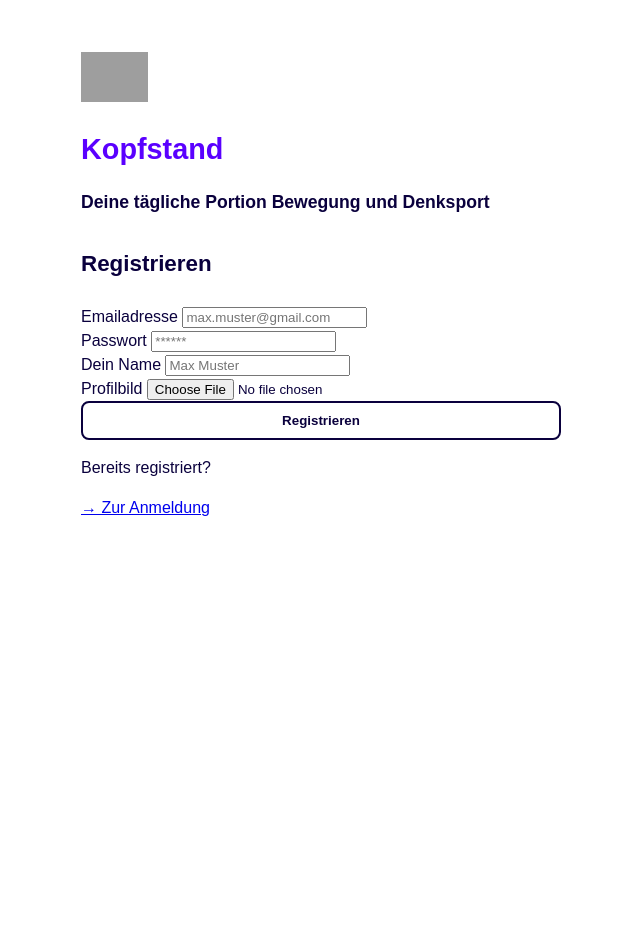
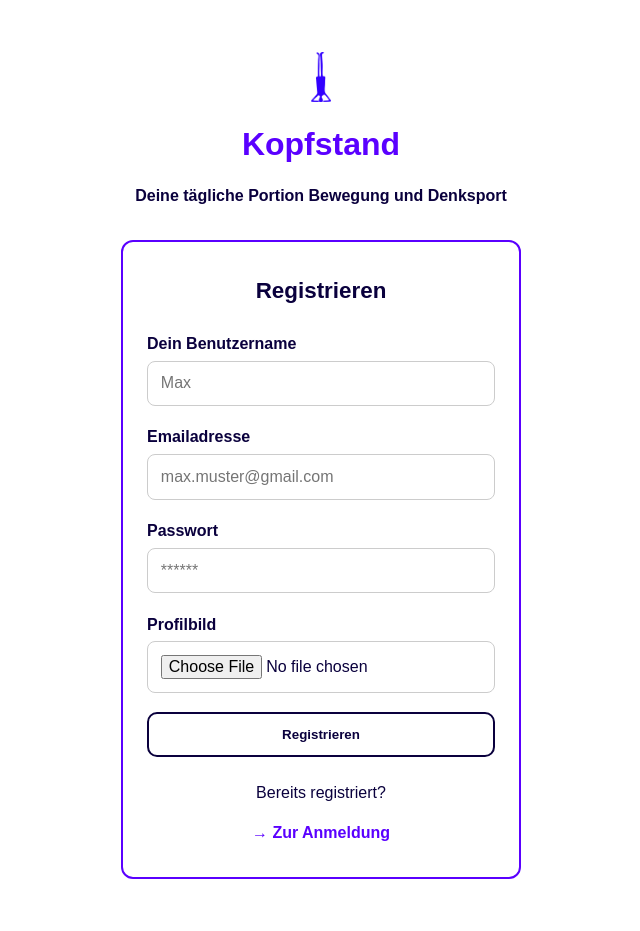
Before and after one commit to Crewina/IM4_Leistungsnachweis, a PHP site: page /register.html in a window 1280 px wide. Shown: the whole page, without its empty margins (319-959 px from the left). Before the commit the page ends 516 px from the top, so only its background shows below. Run offline with PHP 8.4, Linux system fonts and the light colour scheme; grey boxes are pictures that could not be loaded.

Commit message:
V10
UI der Registerseite

```diff
--- a/css/style.css
+++ b/css/style.css
@@ -347,3 +347,95 @@
   margin-right: auto;
   min-width: 50%;
 }
+/* Registrieren-Seite – Hintergrundverlauf und Layout */
+body.register-seite {
+  background: linear-gradient(to bottom left, #f0eaff 60%, #ffe69d 60%);
+  font-family: Arial, sans-serif;
+  color: #0a003d;
+  display: flex;
+  justify-content: center;
+  align-items: center;
+  min-height: 100vh;
+  margin: 0;
+  padding: 0;
+}
+
+.container {
+  width: 90%;
+  max-width: 400px;
+  text-align: center;
+}
+
+header .logo {
+  margin-bottom: 0.5rem;
+}
+
+h1 {
+  font-size: 2rem;
+  color: #5a00ff;
+  margin: 0.2rem 0;
+}
+
+.subtitle {
+  font-weight: bold;
+  font-size: 1rem;
+  margin-bottom: 2rem;
+}
+
+.login-box {
+  background: white;
+  border: 2px solid #5a00ff;
+  border-radius: 12px;
+  padding: 2rem 1.5rem;
+  text-align: left;
+}
+
+.login-box h2 {
+  text-align: center;
+  font-size: 1.4rem;
+  margin-bottom: 1.5rem;
+  color: #0a003d;
+}
+
+.login-box label {
+  display: block;
+  margin-bottom: 0.3rem;
+  font-weight: bold;
+}
+
+.login-box input {
+  width: 100%;
+  padding: 0.8rem;
+  margin-bottom: 1.2rem;
+  border-radius: 8px;
+  border: 1px solid #ccc;
+  font-size: 1rem;
+  box-sizing: border-box;
+}
+
+.login-box button {
+  width: 100%;
+  padding: 0.8rem;
+  font-weight: bold;
+  border: 2px solid #0a003d;
+  background: white;
+  color: #0a003d;
+  border-radius: 10px;
+  cursor: pointer;
+  transition: background 0.2s ease;
+}
+
+.login-box button:hover {
+  background-color: #f0f0f0;
+}
+
+.register-hint {
+  text-align: center;
+  margin-top: 1.5rem;
+}
+
+.register-hint a {
+  color: #5a00ff;
+  text-decoration: none;
+  font-weight: bold;
+}
--- a/register.html
+++ b/register.html
@@ -10,7 +10,7 @@
 <body>
   <div class="container">
     <header>
-      <img src="kopfstand-logo.svg" alt="Kopfstand Logo" class="logo" />
+      <img src="img/kopfstand_blau.png" alt="Kopfstand Logo" class="logo" />
       <h1>Kopfstand</h1>
       <p class="subtitle">Deine tägliche Portion Bewegung und Denksport</p>
     </header>
@@ -20,16 +20,16 @@
 
       <form id="registerForm">
         <div>
+          <label for="user_name">Dein Benutzername</label>
+          <input type="text" id="user_name" placeholder="Max" required />
+        </div>
+        <div>
           <label for="email">Emailadresse</label>
           <input type="email" id="email" placeholder="max.muster@gmail.com" required />
         </div>
         <div>
           <label for="password">Passwort</label>
           <input type="password" id="password" placeholder="******" required />
-        </div>
-        <div>
-          <label for="user_name">Dein Name</label>
-          <input type="text" id="user_name" placeholder="Max Muster" required />
         </div>
         <div>
           <label for="profile">Profilbild</label>
```
